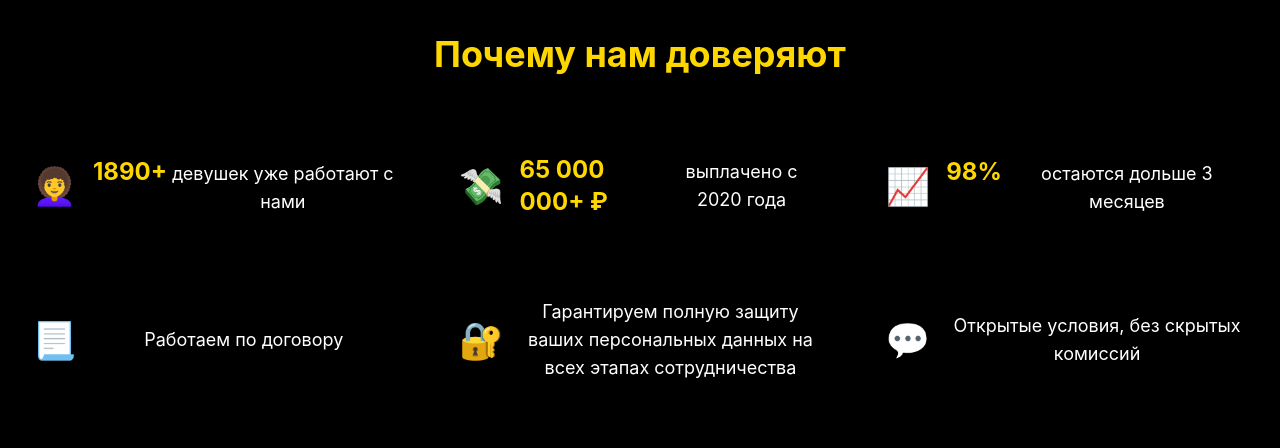
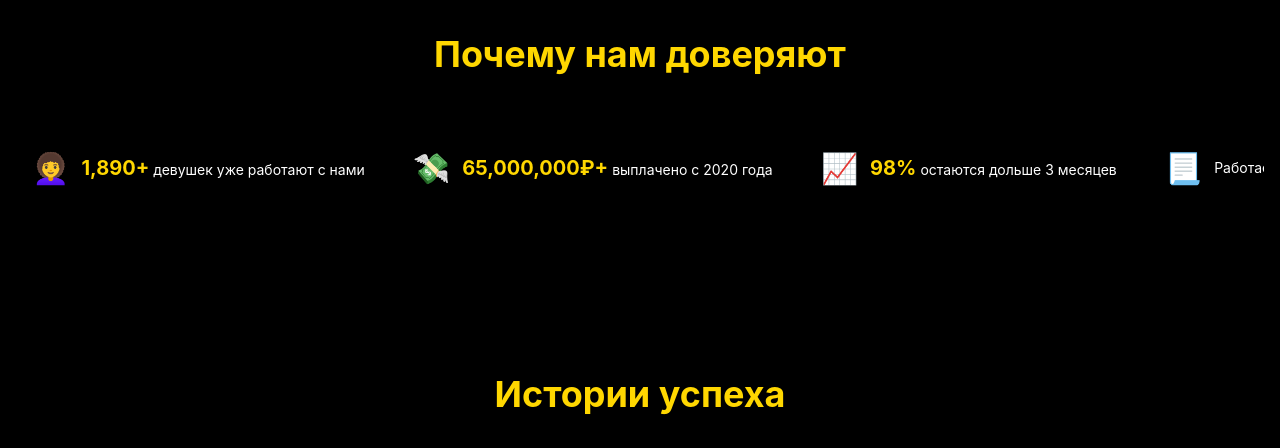
Before and after one commit to Cryptsh3t/wavemodels-landing-page, a React (Vite) app: page / in a window 1280 px wide. Shown: the part 2720-3168 px from the top of the page. Built offline with nearby package versions, Linux system fonts and the light colour scheme; a web font is replaced by a local one.

Commit message:
feat: Implement animated stats section
- Added a horizontal, non-wrapping stats section.
- Implemented animated counters for key metrics using JavaScript.
- Ensured all elements are aligned and displayed correctly.

```diff
--- a/package.json
+++ b/package.json
@@ -43,6 +43,7 @@
     "class-variance-authority": "^0.7.1",
     "clsx": "^2.1.1",
     "cmdk": "^1.0.0",
+    "countup.js": "^2.8.0",
     "date-fns": "^3.6.0",
     "embla-carousel-react": "^8.3.0",
     "input-otp": "^1.2.4",
--- a/src/components/WhyUs.tsx
+++ b/src/components/WhyUs.tsx
@@ -1,5 +1,6 @@
 
 import React, { useEffect, useRef } from "react";
+import { CountUp } from 'countup.js';
 
 const reasonsData = [
   {
@@ -27,67 +28,87 @@ const reasonsData = [
 const statsData = [
   {
     icon: "👩‍🦱",
-    value: "1890+",
-    text: "девушек уже работают с нами"
+    value: 1890,
+    text: "девушек уже работают с нами",
+    isAnimated: true,
+    suffix: "+"
   },
   {
     icon: "💸",
-    value: "65 000 000",
-    text: "выплачено с 2020 года"
+    value: 65000000,
+    text: "выплачено с 2020 года",
+    isAnimated: true,
+    suffix: "₽+"
   },
   {
     icon: "📈",
-    value: "98%",
-    text: "остаются дольше 3 месяцев"
+    value: 98,
+    text: "остаются дольше 3 месяцев",
+    isAnimated: true,
+    suffix: "%"
   },
   {
     icon: "📃",
-    value: "",
-    text: "Работаем по договору"
+    text: "Работаем по договору",
+    isAnimated: false
   },
   {
     icon: "🔐",
-    value: "",
-    text: "Гарантируем полную защиту ваших персональных данных на всех этапах сотрудничества"
+    text: "Гарантируем полную защиту ваших персональных данных на всех этапах сотрудничества",
+    isAnimated: false
   },
   {
     icon: "💬",
-    value: "",
-    text: "Открытые условия, без скрытых комиссий"
+    text: "Открытые условия, без скрытых комиссий",
+    isAnimated: false
   }
 ];
 
 const WhyUs = () => {
   const statsRef = useRef<HTMLDivElement>(null);
-  const animatedRefs = useRef<Map<HTMLElement, boolean>>(new Map());
+  const countersInitialized = useRef<boolean>(false);
 
-  const checkScroll = () => {
-    if (!statsRef.current) return;
+  const initCounters = () => {
+    if (!statsRef.current || countersInitialized.current) return;
 
-    const elements = statsRef.current.querySelectorAll('.stat-item');
+    const options = {
+      duration: 2,
+      useGrouping: true,
+    };
 
-    elements.forEach((element) => {
-      const el = element as HTMLElement;
-      if (animatedRefs.current.get(el)) return;
+    statsData.forEach((stat, index) => {
+      if (!stat.isAnimated || !stat.value) return;
 
-      const rect = el.getBoundingClientRect();
-      const isInView = rect.top <= window.innerHeight * 0.8;
+      const element = statsRef.current?.querySelector(`#counter-${index}`);
+      if (!element) return;
 
-      if (isInView) {
-        el.classList.add('animate-in');
-        animatedRefs.current.set(el, true);
-      }
+      new CountUp(element as HTMLElement, stat.value, {
+        ...options,
+        suffix: stat.suffix,
+      }).start();
     });
+
+    countersInitialized.current = true;
   };
 
   useEffect(() => {
-    window.addEventListener('scroll', checkScroll);
-    // Initial check
-    setTimeout(checkScroll, 100);
+    const observer = new IntersectionObserver(
+      (entries) => {
+        entries.forEach((entry) => {
+          if (entry.isIntersecting) {
+            initCounters();
+            observer.disconnect();
+          }
+        });
+      },
+      { threshold: 0.1 }
+    );
 
-    return () => {
-      window.removeEventListener('scroll', checkScroll);
-    };
+    if (statsRef.current) {
+      observer.observe(statsRef.current);
+    }
+
+    return () => observer.disconnect();
   }, []);
 
   return (
@@ -108,19 +129,17 @@ const WhyUs = () => {
         <div className="mt-24">
           <h2 className="text-gold text-3xl md:text-4xl font-bold mb-16 text-center">Почему нам доверяют</h2>
 
-          <div ref={statsRef} className="grid grid-cols-1 md:grid-cols-2 lg:grid-cols-3 gap-y-12 gap-x-8">
+          <div ref={statsRef} className="flex items-center justify-between flex-nowrap space-x-4 overflow-x-auto pb-4">
             {statsData.map((stat, index) => (
-              <div key={index} className="stat-item flex items-center justify-center opacity-0 transition-all duration-700 hover:shadow-[0_0_15px_rgba(255,215,0,0.3)] p-4 rounded-lg" style={{ transitionDelay: `${index * 150}ms` }}>
-                <div className="text-4xl mr-4">{stat.icon}</div>
-                <div className="flex-1">
-                  <div className="flex items-baseline justify-center">
-                    {stat.value ? (
-                      <span className="text-2xl font-bold text-gold mr-1">
-                        {index === 1 ? `${stat.value}+ ₽` : stat.value}
-                      </span>
-                    ) : null}
-                    <span className="text-lg text-center">{stat.text}</span>
-                  </div>
+              <div key={index} className="flex items-center whitespace-nowrap flex-shrink-0 bg-dark/50 px-4 py-3 rounded-lg hover:bg-dark/60 transition-colors">
+                <span className="text-3xl mr-3">{stat.icon}</span>
+                <div className="flex items-baseline">
+                  {stat.isAnimated && (
+                    <span id={`counter-${index}`} className="text-xl font-bold text-gold mr-1">
+                      0
+                    </span>
+                  )}
+                  <span className="text-sm">{stat.text}</span>
                 </div>
               </div>
             ))}
```
Also changed, not shown: 1 other file (tests, documents, lock files or other folders).
